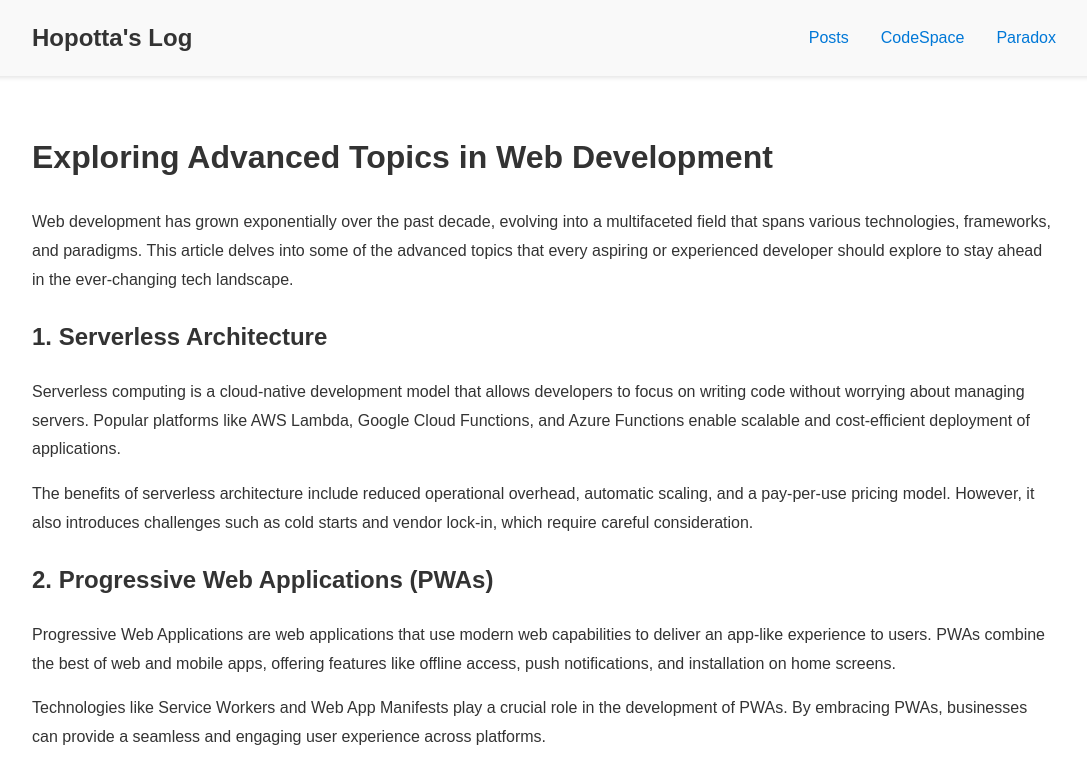
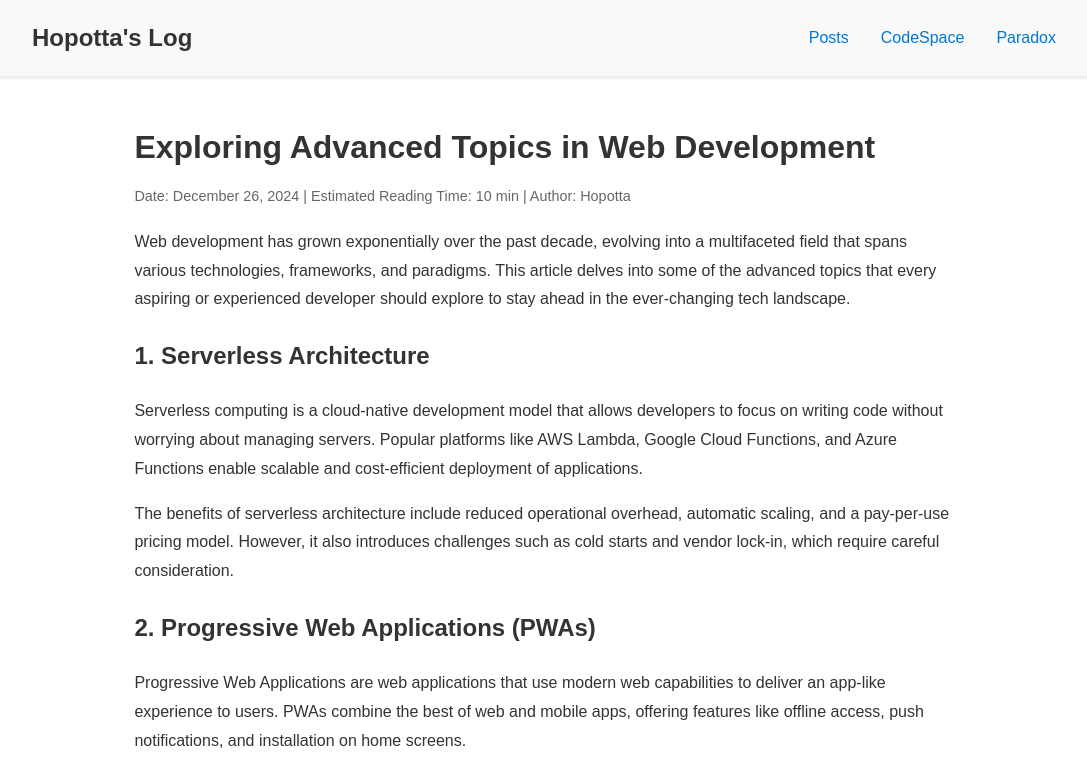
Before and after one commit to Hopotta/hopotta.github.io, a plain HTML site: page posts/posts2.html in a window 1280 px wide. Shown: the top 768 px of the page, without its empty margins (96-1183 px from the left). Drawn offline with Linux system fonts and the light colour scheme.

Commit message:
Update posts2.html

```diff
--- a/posts/posts2.html
+++ b/posts/posts2.html
@@ -96,9 +96,14 @@
       <a href="../paradox/">Paradox</a>
     </nav>
   </header>
+
   <main>
+    <div class="article-container">
+      <h1 class="article title">Exploring Advanced Topics in Web Development</h1>
+      <div class="article-info">
+        Date: December 26, 2024 | Estimated Reading Time: 10 min | Author: Hopotta
+      </div>
       <div class="article-content">
-      <h1>Exploring Advanced Topics in Web Development</h1>
         <p>
           Web development has grown exponentially over the past decade, evolving into a multifaceted field that spans various technologies, frameworks, and paradigms.
           This article delves into some of the advanced topics that every aspiring or experienced developer should explore to stay ahead in the ever-changing tech landscape.
@@ -151,9 +156,12 @@
           As the web continues to grow, so does the opportunity for innovation and creativity. Keep learning, experimenting, and pushing the boundaries of what's possible.
         </p>
       </div>
+    </div>
   </main>
+
   <footer>
     <p>&copy; 2024 Hopotta. All rights reserved.</p>
   </footer>
+
 </body>
 </html>
```
Lines whose indentation alone changed are shown as unchanged.
